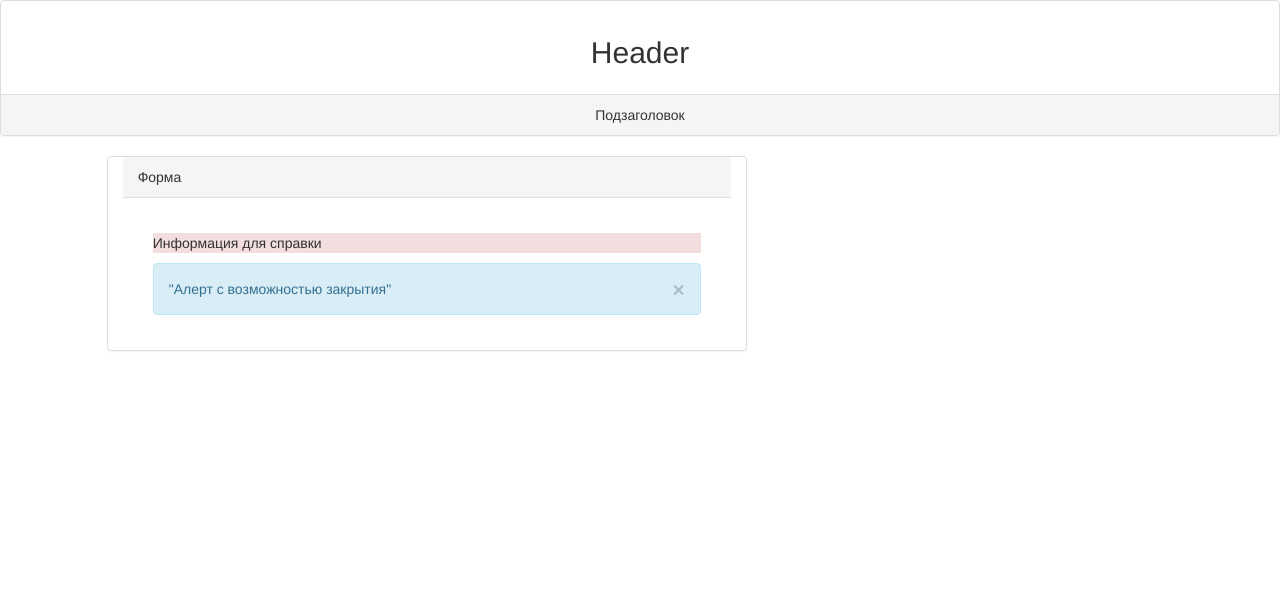
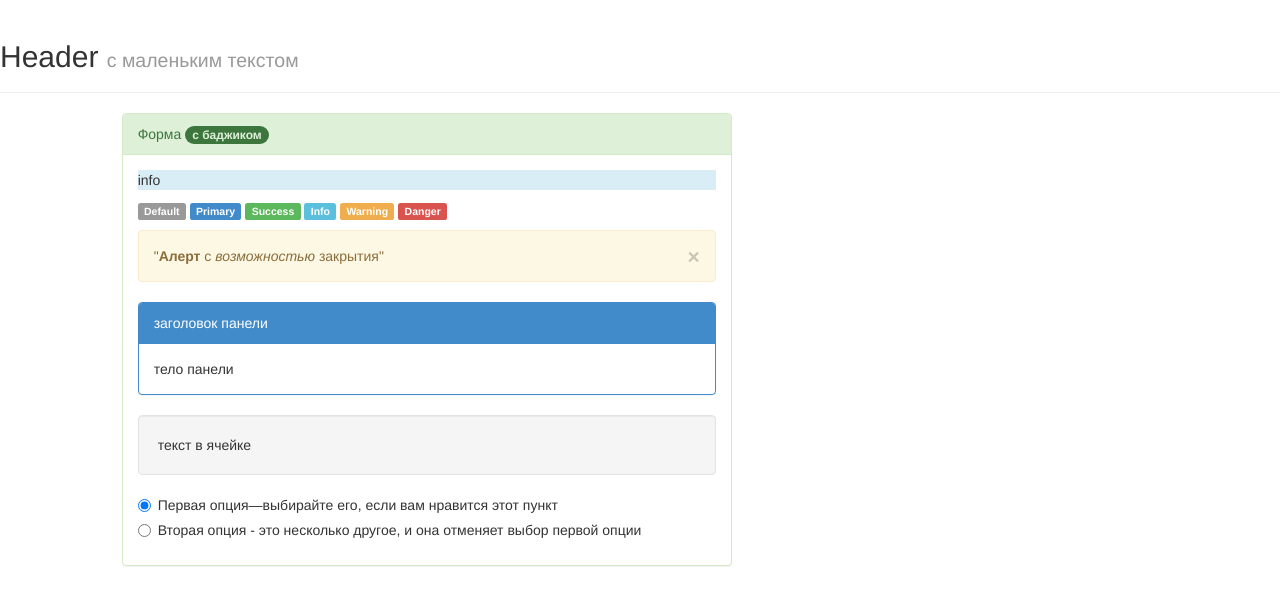
Before and after one commit to kapb14/html-playground, a plain HTML site: page template.html in a window 1280 px wide. Drawn offline with Linux system fonts and the light colour scheme.

Commit message:
поправил template.html - теперь все ровно)))

```diff
--- a/template.html
+++ b/template.html
@@ -14,25 +14,55 @@
 </head>
 <body>
 
-  <div class="panel panel-default">
-    <div class="panel-body text-center"><h2>Header</h2></div>
-    <div class="panel-footer text-center">Подзаголовок</div>
+
+  <div class="page-header">
+    <h2>Header <small>с маленьким текстом</small></h2>
   </div>
 
 
-  <div class="panel panel-default col-sm-6 col-sm-offset-1"> <!-- PANEL -->
-    <div class="panel-heading">Форма</div>
-    <div class="panel-body"> <!-- PANEL_BODY -->
+  <div class="col-sm-6 col-sm-offset-1"> <!-- HALF-SIZED -->
 
-      <div class="col-sm-12">
-      <br /><p class="bg-danger">Информация для справки</p>
+    <div class="panel panel-success"> <!-- PANEL -->
+      <div class="panel-heading">Форма <span class="badge">с баджиком</span></div>
+      <div class="panel-body"> <!-- PANEL_BODY -->
 
-        <div class="alert alert-info fade in">
+        <p class="bg-info">info</p>
+
+        <p>
+          <span class="label label-default">Default</span>
+          <span class="label label-primary">Primary</span>
+          <span class="label label-success">Success</span>
+          <span class="label label-info">Info</span>
+          <span class="label label-warning">Warning</span>
+          <span class="label label-danger">Danger</span>
+        </p>
+
+        <div class="alert alert-warning fade in">
           <button type="button" class="close" data-dismiss="alert" aria-hidden="true">×</button>
-          "Алерт с возможностью закрытия"<br />
+          "<strong>Алерт</strong> с <em>возможностью</em> закрытия"<br />
         </div>
 
-      </div>
+        <div class="panel panel-primary">
+          <div class="panel-heading">заголовок панели</div>
+          <div class="panel-body">
+            тело панели
+          </div>
+        </div>
+
+        <div class="well">текст в ячейке</div>
+
+        <div class="radio">
+          <label>
+            <input type="radio" name="optionsRadios" id="optionsRadios1" value="option1" checked>
+            Первая опция&mdash;выбирайте его, если вам нравится этот пункт
+          </label>
+        </div>
+        <div class="radio">
+          <label>
+            <input type="radio" name="optionsRadios" id="optionsRadios2" value="option2">
+            Вторая опция - это несколько другое, и она отменяет выбор первой опции
+          </label>
+        </div>
 
 <!--
       <button class="btn btn-primary btn-block" data-toggle="modal" data-target="#myModalSubmit">Подтвердить <small>(модальное окно)</small></button>
@@ -56,9 +86,9 @@
       </div>
  -->
 
-    </div> <!-- PANEL_BODY -->
-  </div> <!-- PANEL -->
-
+      </div> <!-- PANEL_BODY -->
+    </div> <!-- PANEL -->
+  </div> <!-- HALF-SIZED -->
 
 </body>
 </html>
```
